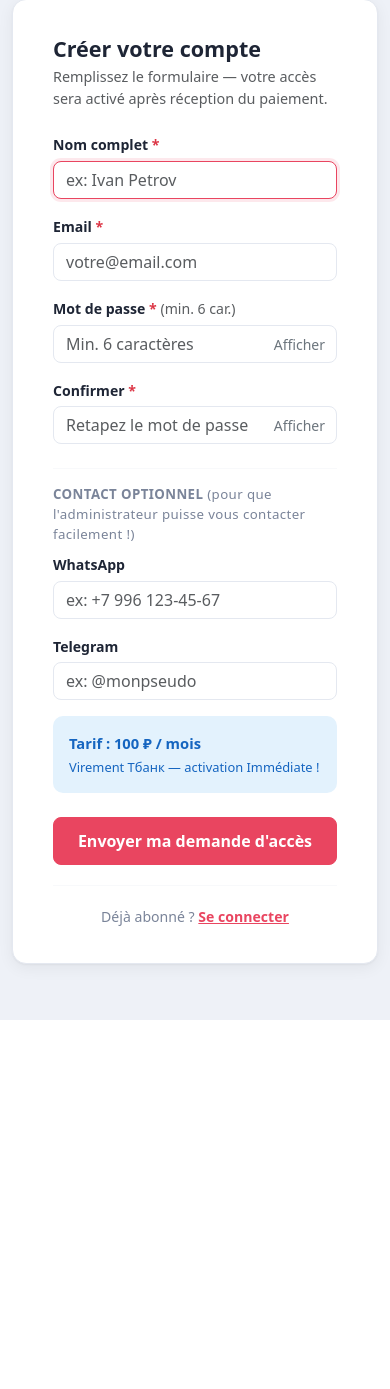
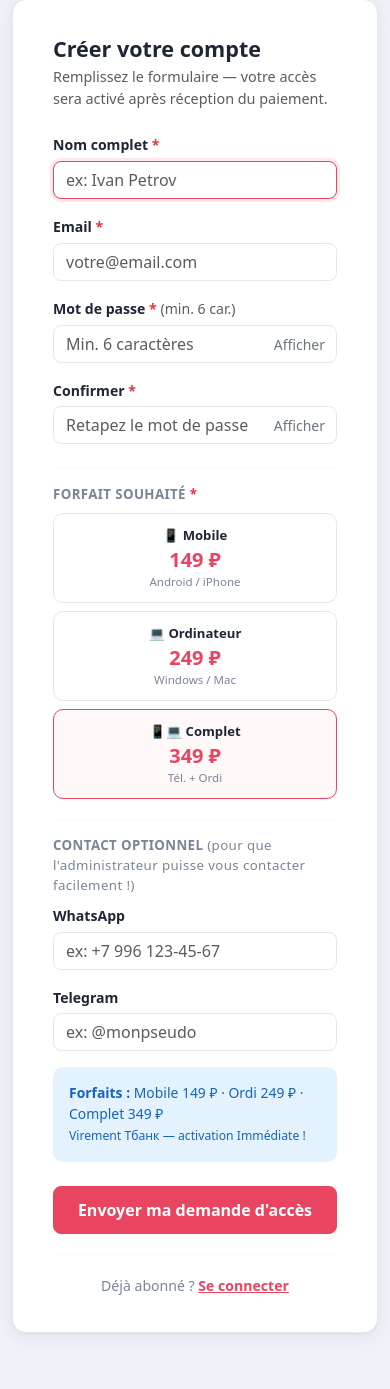
Before and after one commit to benus-code/Fact_vpn, a Flask app: page /inscription in a window 390 px wide. Shown: the part 116-1505 px from the top of the page. Before the commit the page ends 1136 px from the top, so only its background shows below. Run offline with Flask 3, Linux system fonts and the light colour scheme; data comes from the database, SQL or seed files in the repository.

Commit message:
feat: 3 plans on inscription page + fix hardcoded 100₽
- inscription.html: left panel shows 3 plan cards (Mobile 149₽,
  Ordi 249₽, Complet 349₽) instead of single static price
- Added plan radio selector in form with styled cards
- Mobile alert updated to show all 3 plans
- app.py: read 'forfait' from form, map to price (149/249/349),
  store correct montant in abonnements instead of hardcoded 100
- Telegram notification now includes chosen plan and price

https://claude.ai/code/session_01NAseAi1BwtBqsjvprjHD7b

```diff
--- a/app.py
+++ b/app.py
@@ -192,6 +192,8 @@ def inscription():
         confirm  = request.form["confirm"]
         whatsapp = request.form.get("whatsapp", "").strip()
         telegram = request.form.get("telegram", "").strip()
+        forfait  = request.form.get("forfait", "mobile")
+        prix_forfait = {"mobile": 149, "ordinateur": 249, "complet": 349}.get(forfait, 149)
         if mdp != confirm:
             flash("Les mots de passe ne correspondent pas.", "danger")
             return render_template("inscription.html", bank=get_settings())
@@ -209,8 +211,8 @@ def inscription():
         db.commit()
         new_user = db.execute("SELECT id FROM users WHERE email = ?", (email,)).fetchone()
         db.execute(
-            "INSERT INTO abonnements (user_id, montant, statut) VALUES (?, 100, 'en_attente')",
-            (new_user["id"],)
+            "INSERT INTO abonnements (user_id, montant, statut) VALUES (?, ?, 'en_attente')",
+            (new_user["id"], prix_forfait)
         )
         db.commit()
         # Notification Telegram à l'admin
@@ -220,7 +222,7 @@ def inscription():
         contact_str = " | ".join(contacts) if contacts else "aucun contact fourni"
         notify_telegram(
             f"🆕 <b>Nouvelle inscription</b>\n"
-            f"Nom : {nom}\nEmail : {email}\n{contact_str}"
+            f"Nom : {nom}\nEmail : {email}\nForfait : {forfait.capitalize()} ({prix_forfait} ₽)\n{contact_str}"
         )
         flash("✅ Demande envoyée ! L'administrateur activera votre accès après réception du paiement.", "success")
         return redirect(url_for("login"))
--- a/templates/inscription.html
+++ b/templates/inscription.html
@@ -13,22 +13,44 @@
           <div>
             <div style="font-size:2rem; line-height:1;">🔐</div>
             <h2 style="color:#fff; font-weight:800; margin:16px 0 6px; font-size:1.4rem;">Accès VPN</h2>
-            <p style="color:#8892b0; font-size:.85rem; line-height:1.6; margin-bottom:28px;">
+            <p style="color:#8892b0; font-size:.85rem; line-height:1.6; margin-bottom:24px;">
               Service personnel, sécurisé, Immédiate.
             </p>
-            <div style="background:rgba(233,69,96,.12); border:1px solid rgba(233,69,96,.3);
-                        border-radius:12px; padding:20px 18px; text-align:center; margin-bottom:24px;">
-              <div style="font-size:2.8rem; font-weight:800; color:#e94560; line-height:1;">
-                {{ bank.montant if bank else '100' }}<span style="font-size:1.2rem;">₽</span>
+
+            <!-- 3 forfaits -->
+            <div style="display:flex; flex-direction:column; gap:10px; margin-bottom:24px;">
+              <div style="background:rgba(255,255,255,.05); border:1px solid rgba(255,255,255,.1);
+                          border-radius:10px; padding:12px 14px;">
+                <div style="display:flex; justify-content:space-between; align-items:center;">
+                  <span style="color:#a8b2d8; font-size:.83rem;">📱 Mobile</span>
+                  <span style="color:#e94560; font-weight:800; font-size:1.05rem;">149 ₽</span>
+                </div>
+                <div style="color:#596180; font-size:.75rem; margin-top:3px;">Android &amp; iPhone</div>
               </div>
-              <div style="color:#8892b0; font-size:.82rem; margin-top:4px;">par mois</div>
+              <div style="background:rgba(255,255,255,.05); border:1px solid rgba(255,255,255,.1);
+                          border-radius:10px; padding:12px 14px;">
+                <div style="display:flex; justify-content:space-between; align-items:center;">
+                  <span style="color:#a8b2d8; font-size:.83rem;">💻 Ordinateur</span>
+                  <span style="color:#e94560; font-weight:800; font-size:1.05rem;">249 ₽</span>
+                </div>
+                <div style="color:#596180; font-size:.75rem; margin-top:3px;">Windows &amp; Mac</div>
+              </div>
+              <div style="background:rgba(233,69,96,.12); border:1px solid rgba(233,69,96,.35);
+                          border-radius:10px; padding:12px 14px;">
+                <div style="display:flex; justify-content:space-between; align-items:center;">
+                  <span style="color:#e0c8cc; font-size:.83rem; font-weight:600;">📱💻 Complet</span>
+                  <span style="color:#e94560; font-weight:800; font-size:1.05rem;">349 ₽</span>
+                </div>
+                <div style="color:#8870a0; font-size:.75rem; margin-top:3px;">Téléphone + Ordinateur</div>
+              </div>
             </div>
+
             <ul style="list-style:none; padding:0;">
               <li style="color:#a8b2d8; padding:6px 0; font-size:.85rem; border-bottom:1px solid rgba(255,255,255,.06);">
-                <span style="color:#e94560; margin-right:8px;">✓</span> Plusieurs appareils !
+                <span style="color:#e94560; margin-right:8px;">✓</span> Services bloqués accessibles
               </li>
               <li style="color:#a8b2d8; padding:6px 0; font-size:.85rem; border-bottom:1px solid rgba(255,255,255,.06);">
-                <span style="color:#e94560; margin-right:8px;">✓</span> 100% Chiffrement !
+                <span style="color:#e94560; margin-right:8px;">✓</span> YouTube sans publicités
               </li>
               <li style="color:#a8b2d8; padding:6px 0; font-size:.85rem; border-bottom:1px solid rgba(255,255,255,.06);">
                 <span style="color:#e94560; margin-right:8px;">✓</span> Activation Immédiate !
@@ -95,6 +117,43 @@
 
             <hr style="margin: 20px 0 16px;">
             <p class="mb-2" style="font-size:.83rem; color:#7a8499; font-weight:700; letter-spacing:.4px;">
+              FORFAIT SOUHAITÉ <span class="text-danger">*</span>
+            </p>
+            <div class="row g-2 mb-3">
+              <div class="col-12 col-sm-4">
+                <label class="d-block" style="cursor:pointer;">
+                  <input type="radio" name="forfait" value="mobile" required class="visually-hidden" id="f-mobile">
+                  <div class="plan-radio-card" data-for="f-mobile">
+                    <div class="plan-radio-name">📱 Mobile</div>
+                    <div class="plan-radio-price">149 ₽</div>
+                    <div class="plan-radio-sub">Android / iPhone</div>
+                  </div>
+                </label>
+              </div>
+              <div class="col-12 col-sm-4">
+                <label class="d-block" style="cursor:pointer;">
+                  <input type="radio" name="forfait" value="ordinateur" class="visually-hidden" id="f-ordi">
+                  <div class="plan-radio-card" data-for="f-ordi">
+                    <div class="plan-radio-name">💻 Ordinateur</div>
+                    <div class="plan-radio-price">249 ₽</div>
+                    <div class="plan-radio-sub">Windows / Mac</div>
+                  </div>
+                </label>
+              </div>
+              <div class="col-12 col-sm-4">
+                <label class="d-block" style="cursor:pointer;">
+                  <input type="radio" name="forfait" value="complet" class="visually-hidden" id="f-complet">
+                  <div class="plan-radio-card plan-radio-featured" data-for="f-complet">
+                    <div class="plan-radio-name">📱💻 Complet</div>
+                    <div class="plan-radio-price">349 ₽</div>
+                    <div class="plan-radio-sub">Tél. + Ordi</div>
+                  </div>
+                </label>
+              </div>
+            </div>
+
+            <hr style="margin: 20px 0 16px;">
+            <p class="mb-2" style="font-size:.83rem; color:#7a8499; font-weight:700; letter-spacing:.4px;">
               CONTACT OPTIONNEL <span style="font-weight:400;">(pour que l'administrateur puisse vous contacter facilement !)</span>
             </p>
             <div class="row g-3">
@@ -108,11 +167,11 @@
               </div>
             </div>
 
-            {# Tarif visible sur mobile uniquement #}
+            {# Tarifs visible sur mobile uniquement #}
             <div class="d-md-none mt-3">
-              <div class="alert alert-info mb-0">
-                <strong>Tarif : {{ bank.montant if bank else '100' }} ₽ / mois</strong><br>
-                <small>Virement {{ bank.banque if bank else '' }} — activation Immédiate ! </small>
+              <div class="alert alert-info mb-0" style="font-size:.87rem;">
+                <strong>Forfaits :</strong> Mobile 149 ₽ · Ordi 249 ₽ · Complet 349 ₽<br>
+                <small>{% if bank %}Virement {{ bank.banque }} — {% endif %}activation Immédiate !</small>
               </div>
             </div>
 
@@ -137,6 +196,36 @@
 
 {% endblock %}
 {% block scripts %}
+<style>
+  .plan-radio-card {
+    border: 1.5px solid var(--border, #e4e8f0);
+    border-radius: 10px; padding: 12px 10px; text-align: center;
+    transition: border-color .15s, background .15s;
+    background: #fff; height: 100%;
+  }
+  .plan-radio-card.plan-radio-featured { border-color: #e94560; background: #fff8f9; }
+  .plan-radio-card .plan-radio-name { font-size: .82rem; font-weight: 700; color: #1e2535; margin-bottom: 4px; }
+  .plan-radio-card .plan-radio-price { font-size: 1.25rem; font-weight: 800; color: #e94560; line-height: 1; }
+  .plan-radio-card .plan-radio-sub { font-size: .72rem; color: #7a8499; margin-top: 3px; }
+  input[type="radio"]:checked + .plan-radio-card {
+    border-color: #e94560; background: #fff0f2; box-shadow: 0 0 0 2px #e9456033;
+  }
+</style>
+<script>
+  // Make the whole card clickable and reflect radio selection visually
+  document.querySelectorAll('.plan-radio-card').forEach(function(card) {
+    var forId = card.getAttribute('data-for');
+    var radio = document.getElementById(forId);
+    if (!radio) return;
+    card.addEventListener('click', function() { radio.checked = true; });
+    radio.addEventListener('change', function() {
+      document.querySelectorAll('.plan-radio-card').forEach(function(c) {
+        c.classList.remove('selected');
+      });
+      if (radio.checked) card.classList.add('selected');
+    });
+  });
+</script>
 <script>
   (function() {
     var pwd = document.getElementById('ins-password');
```
